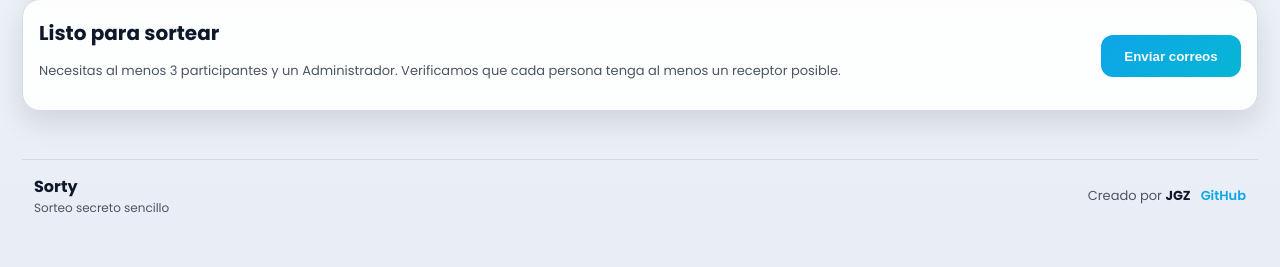
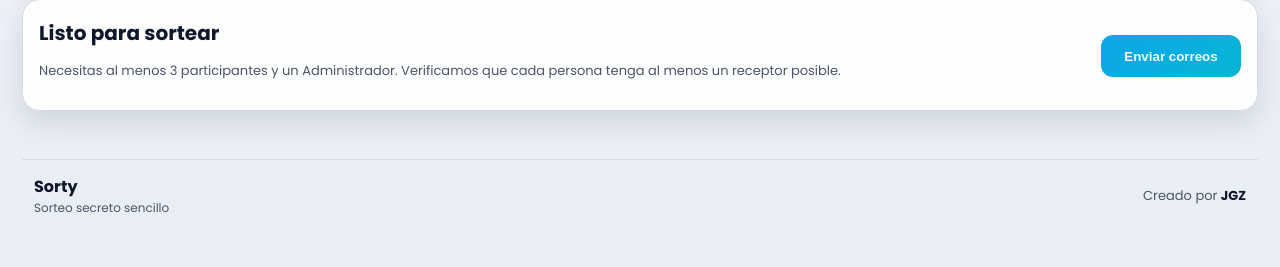
Before and after one commit to joaquingonzalezzanotti/Sorty, a Flask app: page /app in a window 1280 px wide. Shown: the part 1135-1402 px from the top of the page. Run offline with Flask 3, Linux system fonts and the light colour scheme; some libraries are stand-ins or nearby versions.

Commit message:
Update footer author link to LinkedIn

```diff
--- a/templates/index.html
+++ b/templates/index.html
@@ -209,8 +209,7 @@
       <div class="brand-tag">Sorteo secreto sencillo</div>
     </div>
     <div class="footer-right">
-      <span class="footer-author">Creado por <a href="https://joaquingz.com.ar" target="_blank" rel="noopener" class="footer-siglas">JGZ</a></span>
-      <a href="https://github.com/joaquingonzalezzanotti" target="_blank" rel="noopener" class="footer-link">GitHub</a>
+      <span class="footer-author">Creado por <a href="https://www.linkedin.com/in/joaquin-gonzalez-zanotti/" target="_blank" rel="noopener" class="footer-siglas">JGZ</a></span>
     </div>
   </footer>
 
```
